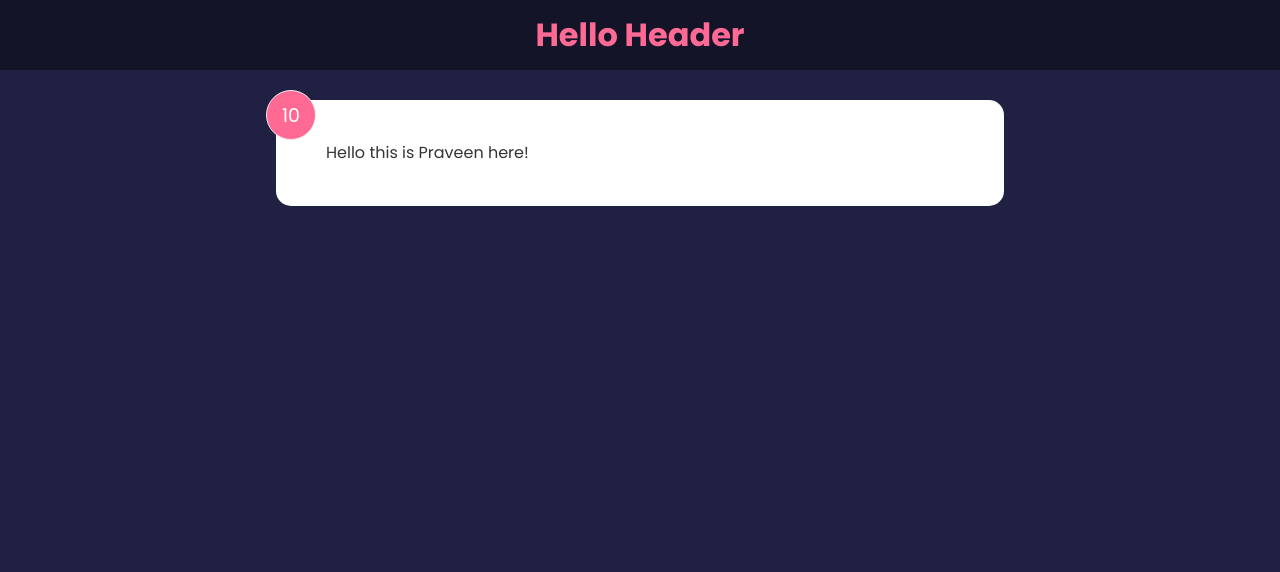
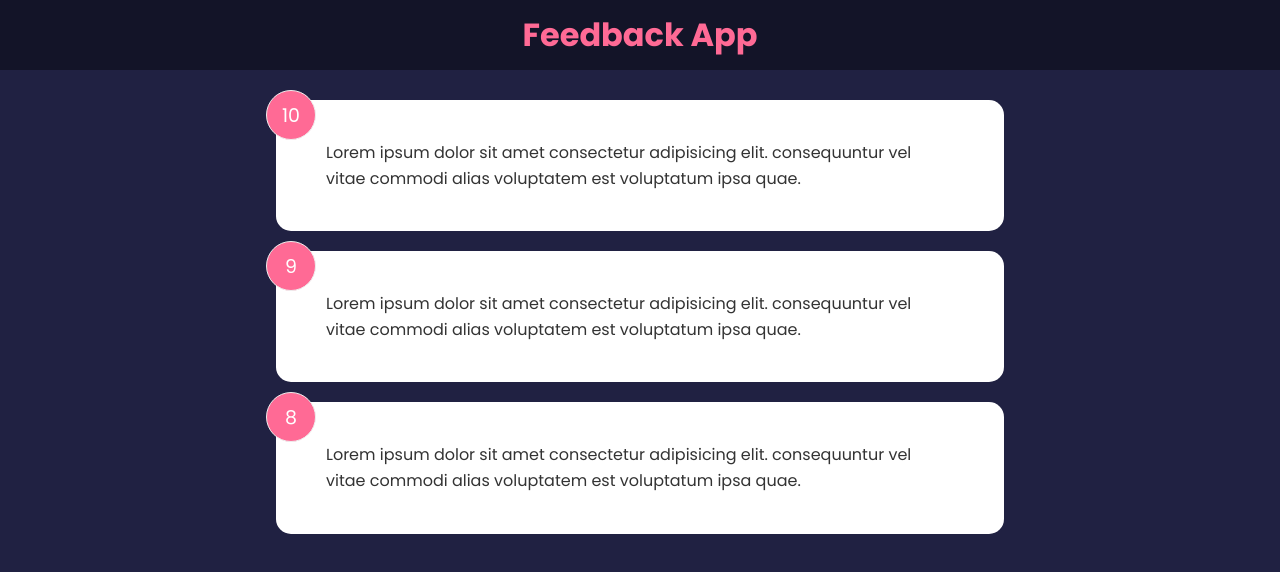
Before and after one commit to praveenss2806/feedback-app, a React (Create React App) app: page / in a window 1280 px wide. Shown: the top 572 px of the page. Built offline with nearby package versions, Linux system fonts and the light colour scheme.

Commit message:
learned coditional styles

```diff
--- a/src/App.js
+++ /dev/null
@@ -1,15 +0,0 @@
-import Header from './components/Header';
-import FeedbackItem from './components/FeedbackItem';
-
-const App = () => {
-    return (
-        <>
-            <Header />
-            <div className="container">
-                <FeedbackItem />
-            </div>
-        </>
-    );
-};
-
-export default App;
--- /dev/null
+++ b/src/App.jsx
@@ -0,0 +1,19 @@
+import Header from './components/Header';
+import feedbackData from './data/FeedbackData';
+import FeedbackList from './components/FeedbackList';
+import { useState } from 'react';
+
+const App = () => {
+    const [feedback, setFeedback] = useState(feedbackData);
+
+    return (
+        <>
+            <Header />
+            <div className="container">
+                <FeedbackList feedback={feedback} />
+            </div>
+        </>
+    );
+};
+
+export default App;
--- a/src/components/FeedbackItem.jsx
+++ b/src/components/FeedbackItem.jsx
@@ -1,14 +1,12 @@
-import { useState } from "react";
+import Card from './shared/Card'
 
-const FeedbackItem = () => {
-    const [rating, setRating] = useState(10);
-    const [text, setText] = useState('Hello this is Praveen here!');
+const FeedbackItem = ({feedback}) => {
 
     return (
-        <div className="card">
-            <div className="num-display">{rating}</div>
-            <div className="text-display">{text}</div>
-        </div>
+        <Card>
+            <div className="num-display">{feedback.rating}</div>
+            <div className="text-display">{feedback.text}</div>
+        </Card>
     )
 }
 
--- /dev/null
+++ b/src/components/FeedbackList.jsx
@@ -0,0 +1,17 @@
+import FeedbackItem from "./FeedbackItem"
+
+const FeedbackList = ({feedback}) => {
+    if(!feedback || feedback.length ===0) {
+        return <p>No feedback yet</p>
+    }
+
+    return (
+        <>
+            {feedback.map((fb) => {
+                return <FeedbackItem feedback = {fb}/>
+            })}
+        </>
+    )
+}
+
+export default FeedbackList;
--- a/src/components/Header.jsx
+++ b/src/components/Header.jsx
@@ -14,7 +14,7 @@ const Header = ({text, bgColor, textColor}) => {
 }
 
 Header.defaultProps = {
-    text:'Hello Header',
+    text:'Feedback App',
     bgColor: 'rgba(0,0,0,0.4)',
     textColor:'#ff6a95'
 }
--- /dev/null
+++ b/src/components/shared/Card.jsx
@@ -0,0 +1,9 @@
+const Card = ({ children, reverse }) => {
+    return <div className={`card ${reverse && 'reverse'}`}>{children}</div>;
+};
+
+Card.defaultProps = {
+    reverse:false
+}
+
+export default Card;
--- /dev/null
+++ b/src/data/FeedbackData.js
@@ -0,0 +1,19 @@
+const FeedbackData = [
+    {
+        id: 1,
+        rating: 10,
+        text: 'Lorem ipsum dolor sit amet consectetur adipisicing elit. consequuntur vel vitae commodi alias voluptatem est voluptatum ipsa quae.',
+    },
+    {
+        id: 2,
+        rating: 9,
+        text: 'Lorem ipsum dolor sit amet consectetur adipisicing elit. consequuntur vel vitae commodi alias voluptatem est voluptatum ipsa quae.',
+    },
+    {
+        id: 3,
+        rating: 8,
+        text: 'Lorem ipsum dolor sit amet consectetur adipisicing elit. consequuntur vel vitae commodi alias voluptatem est voluptatum ipsa quae.',
+    },
+];
+
+export default FeedbackData;
--- a/src/index.js
+++ b/src/index.js
@@ -1,6 +1,6 @@
 import React from 'react';
 import ReactDOM from 'react-dom';
-import App from './App.js';
+import App from './App.jsx';
 import './index.css';
 
 ReactDOM.render(
```
